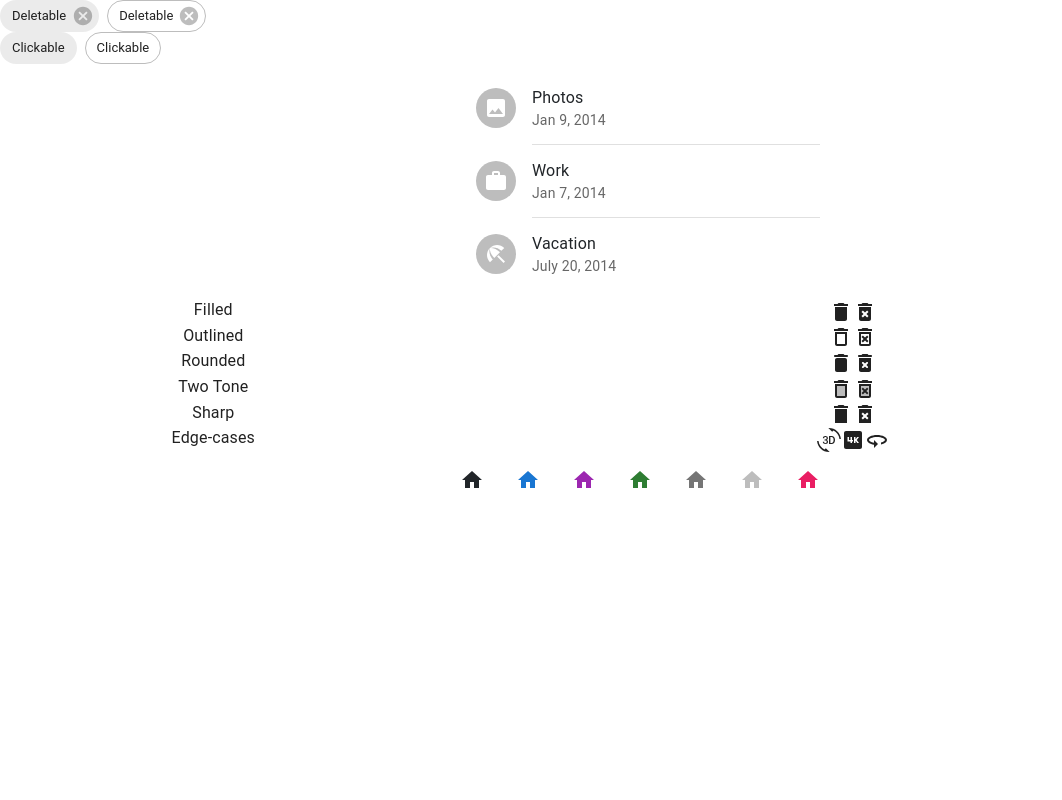
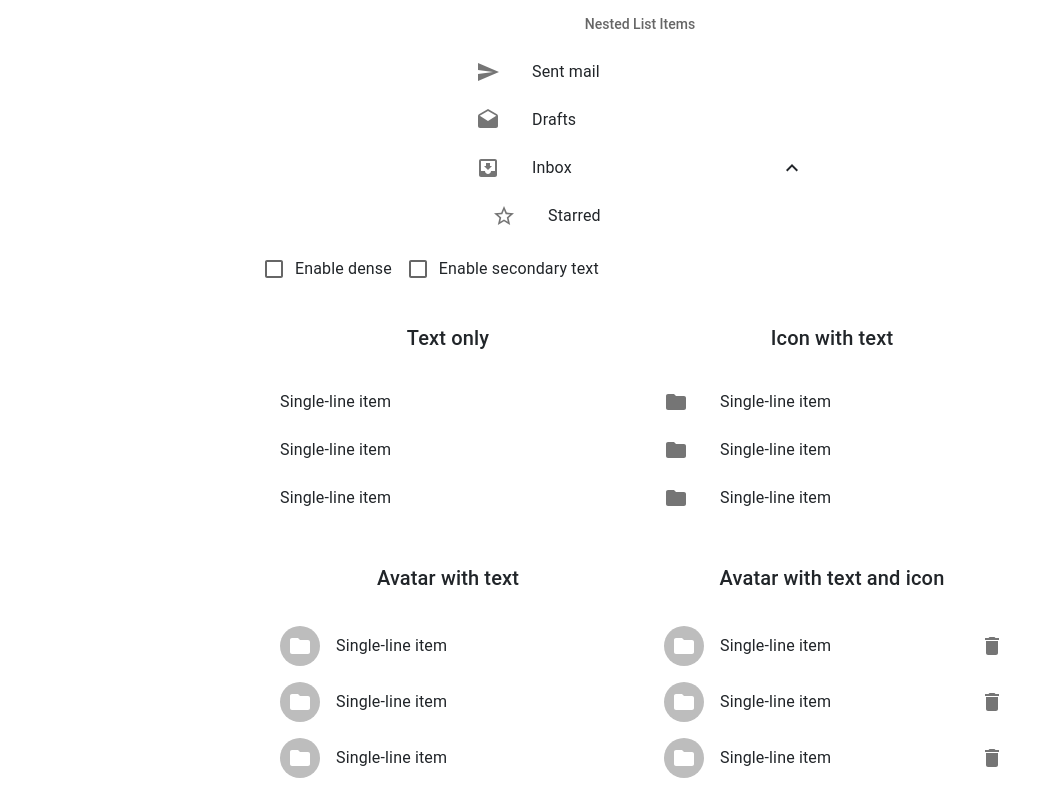
Before and after one commit to sinhasudhanshu/My-React-App, a React (Create React App) app: page / in a window 1280 px wide. Shown: the whole page, without its empty margins (0-1062 px from the left). Built offline with nearby package versions, Linux system fonts and the light colour scheme.

Commit message:
Lists Meterial Ui

```diff
--- a/src/App.js
+++ b/src/App.js
@@ -1,5 +1,7 @@
 import logo from './logo.svg';
 import './App.css';
+import NestedLists from './components/NestedLists';
+import InteractiveLists from './components/IntereactiveLists';
 //import MyCheckbox from './components/MyCheckbox';
 //import MyCheckboxColor from './components/MyCheckboxColor';
 //import MyFloatingButton from './components/MyFloatingButton';
@@ -19,11 +21,11 @@ import './App.css';
 //import LetterAvatars from './components/LetterAvatars';
 //import BasicBadge from './components/BasicBadge';
 //import BadgeVisibility from './components/BadgeVisibility';
-import ChipClickButton from './components/ChipClickButton';
-import ChipDeleteButton from './components/ChipDeleteButton';
-import InsetDividers from './components/InsetDividers';
-import MaterialsIcon from './components/MeterialsIcon';
-import ColorIcon from './components/ColorIcon';
+// import ChipClickButton from './components/ChipClickButton';
+// import ChipDeleteButton from './components/ChipDeleteButton';
+// import InsetDividers from './components/InsetDividers';
+// import MaterialsIcon from './components/MeterialsIcon';
+// import ColorIcon from './components/ColorIcon';
 //import MyButtons from './components/MyButtons';
 //import MyButtonsGroup from './components/MyButtonsGroup';
 
@@ -33,11 +35,8 @@ function App() {
 
         <center>
 
-            <ChipDeleteButton/>
-            <ChipClickButton/>
-            <InsetDividers/>
-            <MaterialsIcon/>
-            <ColorIcon/>
+            <NestedLists/>
+            <InteractiveLists/>
         </center>
 
     </div>
--- /dev/null
+++ b/src/components/IntereactiveLists.js
@@ -0,0 +1,151 @@
+import * as React from 'react';
+import { styled } from '@mui/material/styles';
+import Box from '@mui/material/Box';
+import List from '@mui/material/List';
+import ListItem from '@mui/material/ListItem';
+import ListItemAvatar from '@mui/material/ListItemAvatar';
+import ListItemIcon from '@mui/material/ListItemIcon';
+import ListItemText from '@mui/material/ListItemText';
+import Avatar from '@mui/material/Avatar';
+import IconButton from '@mui/material/IconButton';
+import FormGroup from '@mui/material/FormGroup';
+import FormControlLabel from '@mui/material/FormControlLabel';
+import Checkbox from '@mui/material/Checkbox';
+import Grid from '@mui/material/Grid';
+import Typography from '@mui/material/Typography';
+import FolderIcon from '@mui/icons-material/Folder';
+import DeleteIcon from '@mui/icons-material/Delete';
+
+function generate(element) {
+  return [0, 1, 2].map((value) =>
+    React.cloneElement(element, {
+      key: value,
+    }),
+  );
+}
+
+const Demo = styled('div')(({ theme }) => ({
+  backgroundColor: theme.palette.background.paper,
+}));
+
+function InteractiveLists() {
+  const [dense, setDense] = React.useState(false);
+  const [secondary, setSecondary] = React.useState(false);
+
+  return (
+    <Box sx={{ flexGrow: 1, maxWidth: 752 }}>
+      <FormGroup row>
+        <FormControlLabel
+          control={
+            <Checkbox
+              checked={dense}
+              onChange={(event) => setDense(event.target.checked)}
+            />
+          }
+          label="Enable dense"
+        />
+        <FormControlLabel
+          control={
+            <Checkbox
+              checked={secondary}
+              onChange={(event) => setSecondary(event.target.checked)}
+            />
+          }
+          label="Enable secondary text"
+        />
+      </FormGroup>
+      <Grid container spacing={2}>
+        <Grid item xs={12} md={6}>
+          <Typography sx={{ mt: 4, mb: 2 }} variant="h6" component="div">
+            Text only
+          </Typography>
+          <Demo>
+            <List dense={dense}>
+              {generate(
+                <ListItem>
+                  <ListItemText
+                    primary="Single-line item"
+                    secondary={secondary ? 'Secondary text' : null}
+                  />
+                </ListItem>,
+              )}
+            </List>
+          </Demo>
+        </Grid>
+        <Grid item xs={12} md={6}>
+          <Typography sx={{ mt: 4, mb: 2 }} variant="h6" component="div">
+            Icon with text
+          </Typography>
+          <Demo>
+            <List dense={dense}>
+              {generate(
+                <ListItem>
+                  <ListItemIcon>
+                    <FolderIcon />
+                  </ListItemIcon>
+                  <ListItemText
+                    primary="Single-line item"
+                    secondary={secondary ? 'Secondary text' : null}
+                  />
+                </ListItem>,
+              )}
+            </List>
+          </Demo>
+        </Grid>
+      </Grid>
+      <Grid container spacing={2}>
+        <Grid item xs={12} md={6}>
+          <Typography sx={{ mt: 4, mb: 2 }} variant="h6" component="div">
+            Avatar with text
+          </Typography>
+          <Demo>
+            <List dense={dense}>
+              {generate(
+                <ListItem>
+                  <ListItemAvatar>
+                    <Avatar>
+                      <FolderIcon />
+                    </Avatar>
+                  </ListItemAvatar>
+                  <ListItemText
+                    primary="Single-line item"
+                    secondary={secondary ? 'Secondary text' : null}
+                  />
+                </ListItem>,
+              )}
+            </List>
+          </Demo>
+        </Grid>
+        <Grid item xs={12} md={6}>
+          <Typography sx={{ mt: 4, mb: 2 }} variant="h6" component="div">
+            Avatar with text and icon
+          </Typography>
+          <Demo>
+            <List dense={dense}>
+              {generate(
+                <ListItem
+                  secondaryAction={
+                    <IconButton edge="end" aria-label="delete">
+                      <DeleteIcon />
+                    </IconButton>
+                  }
+                >
+                  <ListItemAvatar>
+                    <Avatar>
+                      <FolderIcon />
+                    </Avatar>
+                  </ListItemAvatar>
+                  <ListItemText
+                    primary="Single-line item"
+                    secondary={secondary ? 'Secondary text' : null}
+                  />
+                </ListItem>,
+              )}
+            </List>
+          </Demo>
+        </Grid>
+      </Grid>
+    </Box>
+  );
+}
+export default InteractiveLists;
--- /dev/null
+++ b/src/components/NestedLists.js
@@ -0,0 +1,65 @@
+import * as React from 'react';
+import ListSubheader from '@mui/material/ListSubheader';
+import List from '@mui/material/List';
+import ListItemButton from '@mui/material/ListItemButton';
+import ListItemIcon from '@mui/material/ListItemIcon';
+import ListItemText from '@mui/material/ListItemText';
+import Collapse from '@mui/material/Collapse';
+import InboxIcon from '@mui/icons-material/MoveToInbox';
+import DraftsIcon from '@mui/icons-material/Drafts';
+import SendIcon from '@mui/icons-material/Send';
+import ExpandLess from '@mui/icons-material/ExpandLess';
+import ExpandMore from '@mui/icons-material/ExpandMore';
+import StarBorder from '@mui/icons-material/StarBorder';
+
+ function NestedLists() {
+  const [open, setOpen] = React.useState(true);
+
+  const handleClick = () => {
+    setOpen(!open);
+  };
+
+  return (
+    <List
+      sx={{ width: '100%', maxWidth: 360, bgcolor: 'background.paper' }}
+      component="nav"
+      aria-labelledby="nested-list-subheader"
+      subheader={
+        <ListSubheader component="div" id="nested-list-subheader">
+          Nested List Items
+        </ListSubheader>
+      }
+    >
+      <ListItemButton>
+        <ListItemIcon>
+          <SendIcon />
+        </ListItemIcon>
+        <ListItemText primary="Sent mail" />
+      </ListItemButton>
+      <ListItemButton>
+        <ListItemIcon>
+          <DraftsIcon />
+        </ListItemIcon>
+        <ListItemText primary="Drafts" />
+      </ListItemButton>
+      <ListItemButton onClick={handleClick}>
+        <ListItemIcon>
+          <InboxIcon />
+        </ListItemIcon>
+        <ListItemText primary="Inbox" />
+        {open ? <ExpandLess /> : <ExpandMore />}
+      </ListItemButton>
+      <Collapse in={open} timeout="auto" unmountOnExit>
+        <List component="div" disablePadding>
+          <ListItemButton sx={{ pl: 4 }}>
+            <ListItemIcon>
+              <StarBorder />
+            </ListItemIcon>
+            <ListItemText primary="Starred" />
+          </ListItemButton>
+        </List>
+      </Collapse>
+    </List>
+  );
+}
+export default NestedLists;
```
